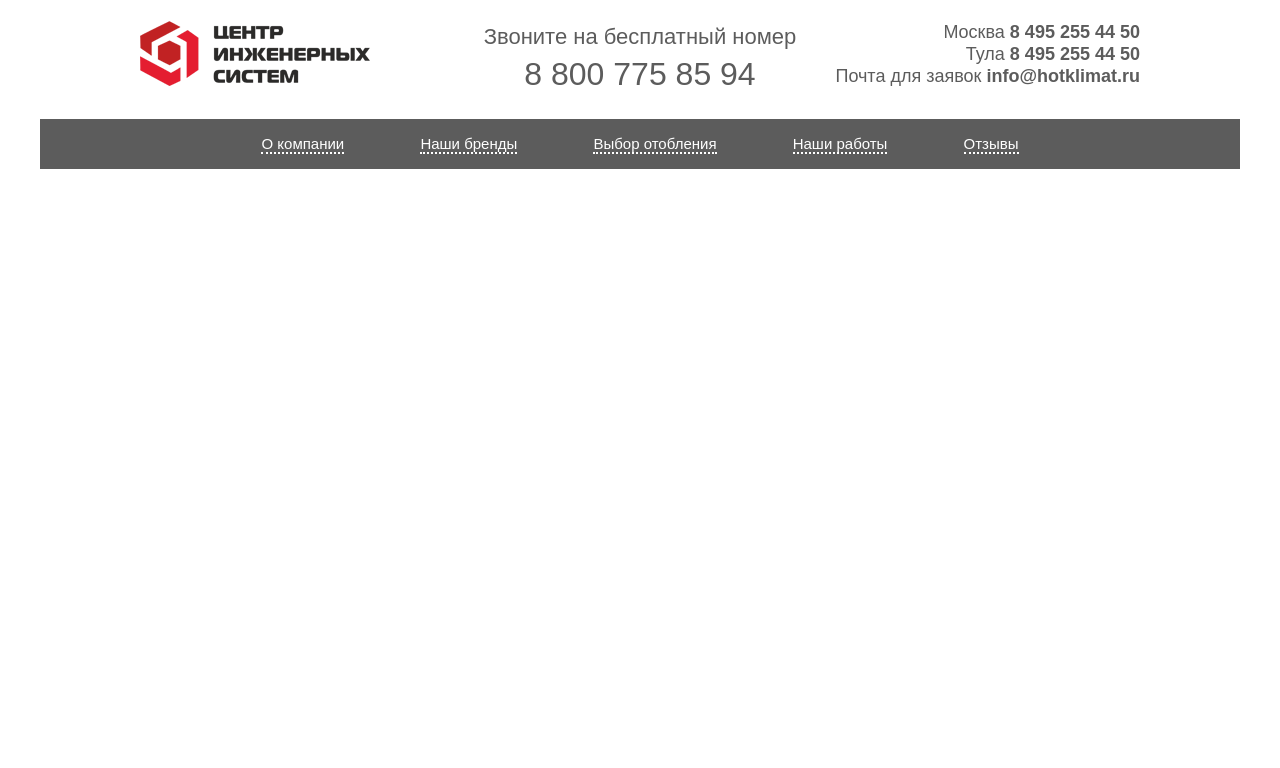
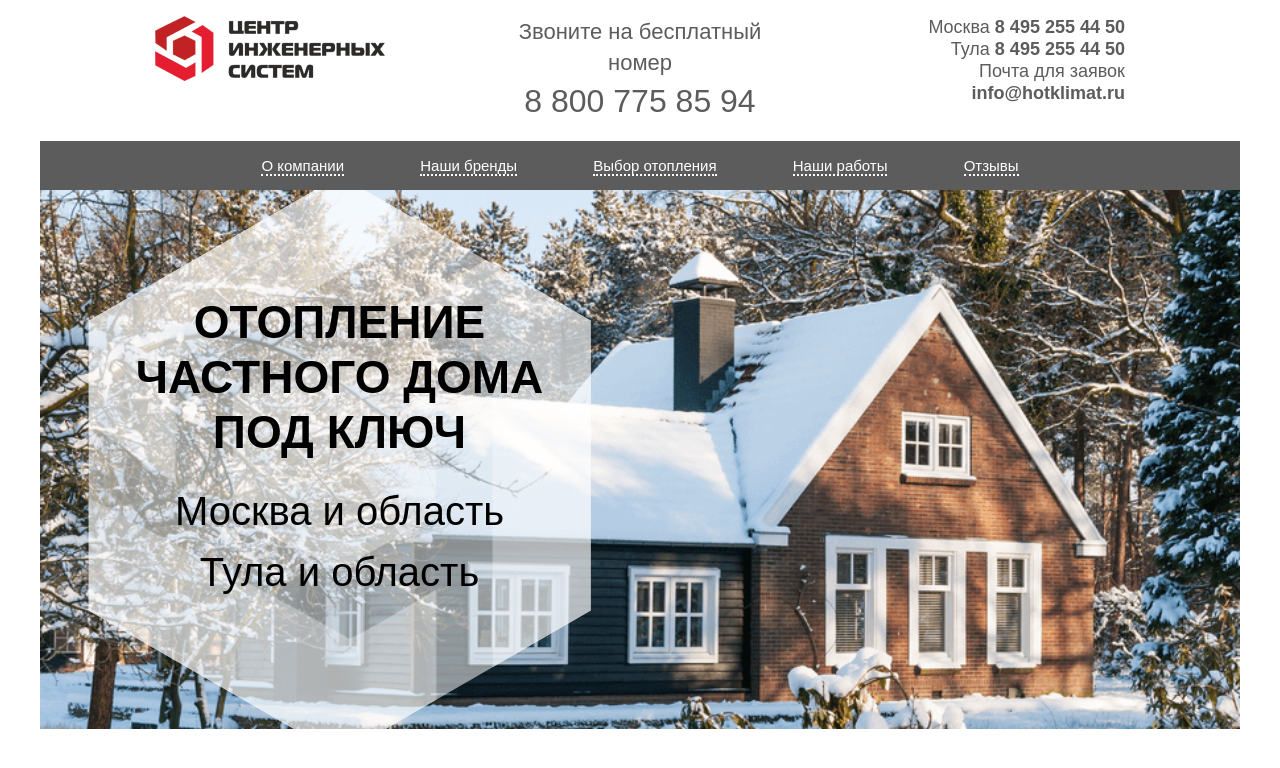
Before and after one commit to vleukhin/domotoplenya, a PHP site: page / in a window 1280 px wide. Shown: the top 768 px of the page. Run offline with PHP 8.4, Linux system fonts and the light colour scheme.

Commit message:
Slogan part

```diff
--- a/css/style.css
+++ b/css/style.css
@@ -18,12 +18,13 @@
   width: 100%;
   margin: 0 auto;
   font-family: Arial, serif;
+  color: #000;
 }
 header {
   max-width: 1000px;
   width: 100%;
   color: #5c5c5c;
-  margin: 21px auto;
+  margin: 16px auto;
 }
 header .logo > div {
   background-image: url(../images/logo.png);
@@ -72,3 +73,30 @@
   text-decoration: none;
   border-bottom: none;
 }
+.row {
+  margin: 0 !important;
+}
+#slogan {
+  background: url(../images/house.png) 0px -100px;
+  height: 539px;
+  background-size: 1320px;
+}
+#slogan .logo-bg {
+  background-image: url(../images/logo-bg.png);
+  width: 503px;
+  height: 566px;
+  margin: 0 4%;
+  padding: 105px 0;
+  text-align: center;
+}
+#slogan .logo-bg .heading {
+  font-size: 46px;
+  font-weight: bold;
+  text-transform: uppercase;
+  line-height: 55px;
+}
+#slogan .logo-bg .locations {
+  font-size: 40px;
+  margin-top: 21px;
+  line-height: 61px;
+}
--- a/index.php
+++ b/index.php
@@ -36,12 +36,23 @@
 			<ul>
 				<li><a href="#">О компании</a></li>
 				<li><a href="#">Наши бренды</a></li>
-				<li><a href="#">Выбор отобления</a></li>
+				<li><a href="#">Выбор отопления</a></li>
 				<li><a href="#">Наши работы</a></li>
 				<li><a href="#">Отзывы</a></li>
 			</ul>
 		</nav>
 	</div>
+	<div id="slogan">
+		<div class="logo-bg">
+			<div class="heading">
+				Отопление частного дома	под ключ
+			</div>
+			<div class="locations">
+				Москва и область <br>
+				Тула и область
+			</div>
+		</div>
+	</div>
 </div>
 </body>
 </html>
--- a/less/style.less
+++ b/less/style.less
@@ -2,17 +2,18 @@
 @import "mobile.less";
 
 #page {
-	max-width: 1200px;
+	max-width: @page-width;
 	width: 100%;
 	margin: 0 auto;
 	font-family: Arial, serif;
+	color: #000;
 }
 
 header {
 	max-width: 1000px;
 	width: 100%;
 	color: #5c5c5c;
-	margin: 21px auto;
+	margin: 16px auto;
 
 	.logo {
 		> div {
@@ -75,6 +76,38 @@
 				}
 			}
 		}
-
 	}
 }
+
+.row {
+	margin: 0 !important;
+}
+
+#slogan{
+	background: url(../images/house.png) 0px -100px;
+	height: 539px;
+	background-size: 1320px;
+
+	.logo-bg{
+		background-image: url(../images/logo-bg.png);
+		width: 503px;
+		height: 566px;
+		margin: 0 4%;
+		padding: 105px 0;
+		text-align: center;
+
+
+		.heading{
+			font-size: 46px;
+			font-weight: bold;
+			text-transform: uppercase;
+			line-height: 55px;
+		}
+
+		.locations{
+			font-size: 40px;
+			margin-top: 21px;
+			line-height: 61px;
+		}
+	}
+}
--- a/less/vars.less
+++ b/less/vars.less
@@ -1,3 +1,5 @@
+@page-width: 1200px;
+
 @screen-xs-max: 767px;
 @screen-sm-min: 768px;
 @screen-sm-max: 991px;
```
Also changed, not shown: images/house.png (added), images/logo-bg.png (added).
